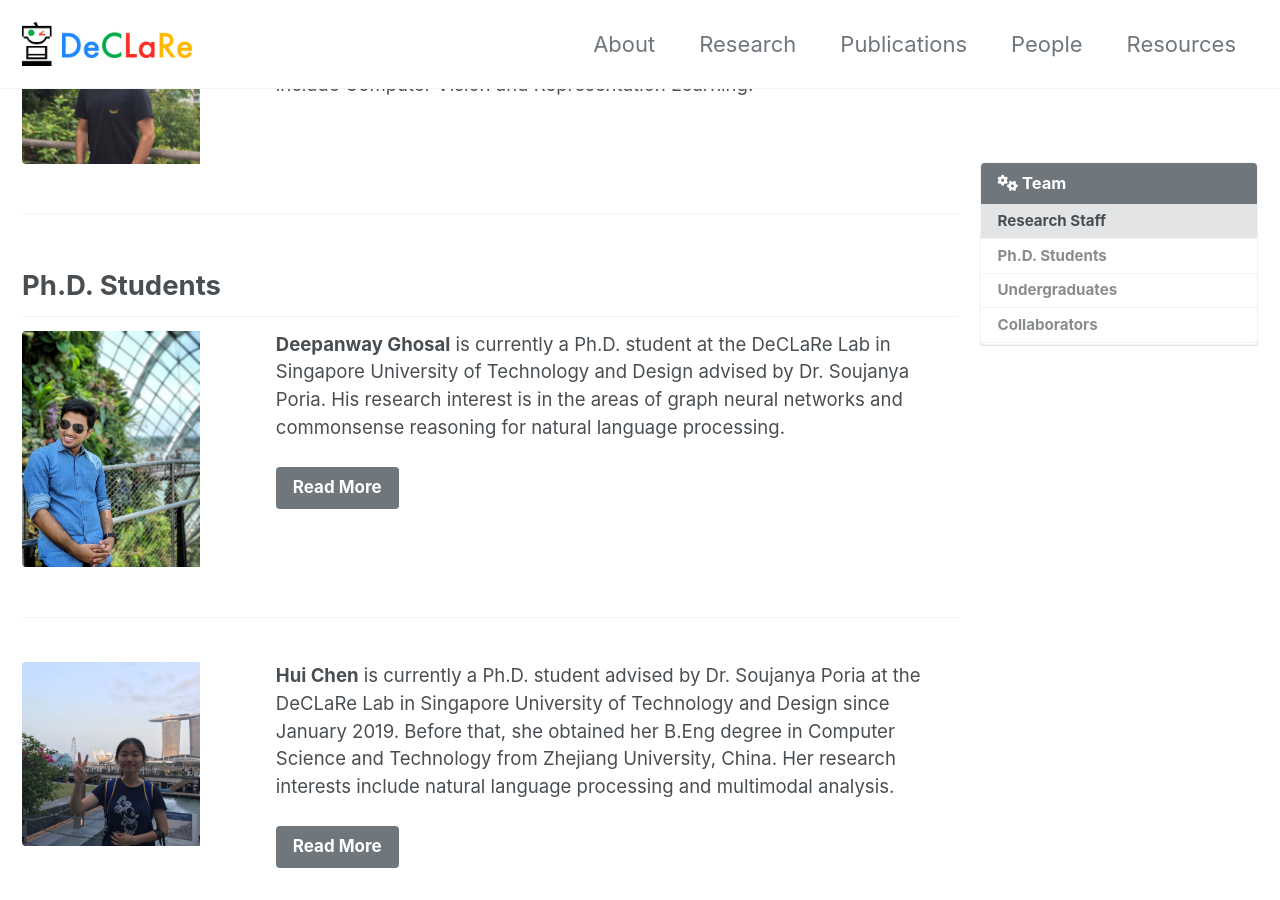
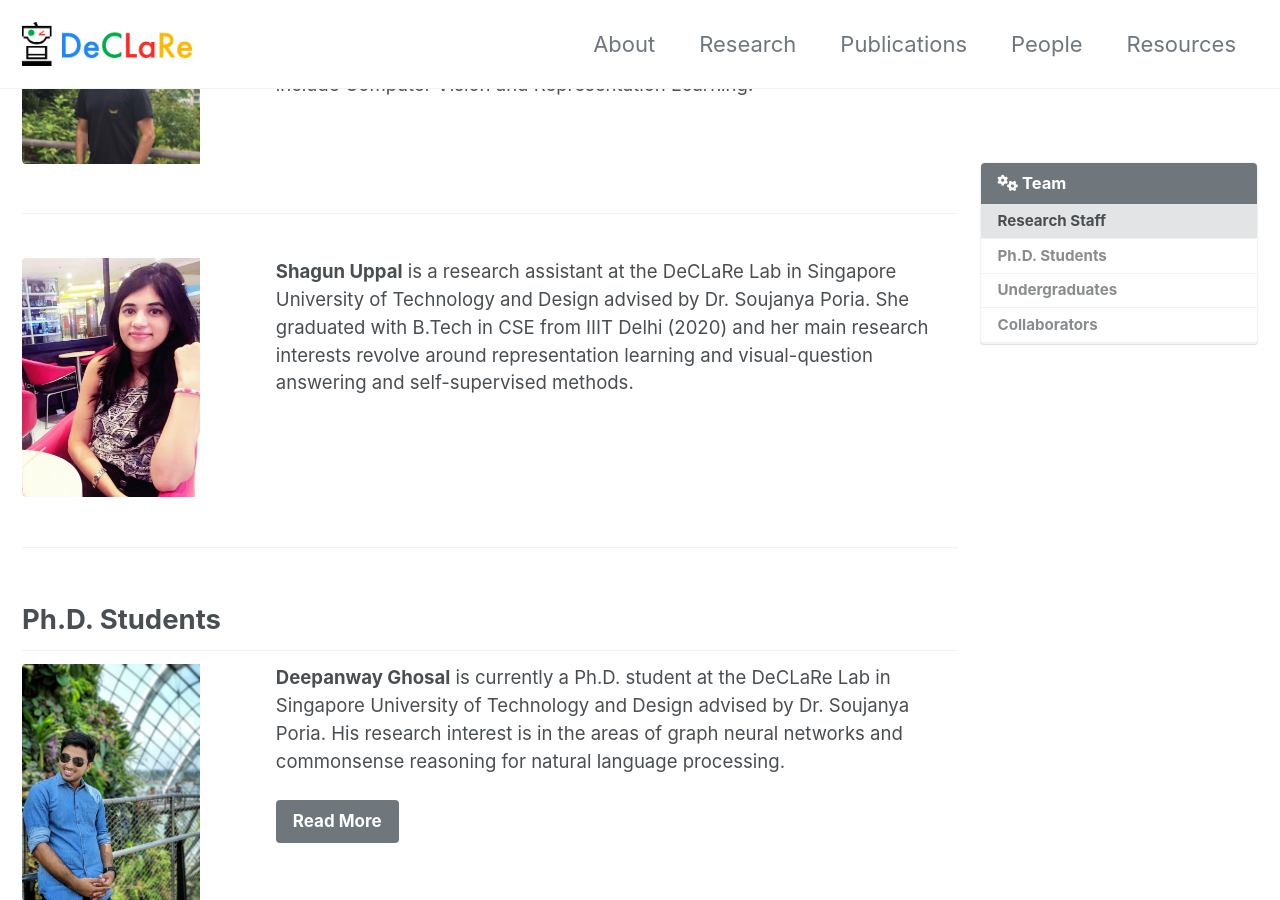
Before and after one commit to declare-lab/declare-lab.github.io, a Jekyll site: the page built from _pages/people.md, in a window 1280 px wide and 900 px high, scrolled down 1354 px. Built offline with Jekyll 4.4.1, drawn with Linux system fonts in a browser that asks for light colours; cached includes are drawn as plain includes; nearby versions of some CDN libraries.

Commit message:
add shagun

```diff
--- a/_pages/people.md
+++ b/_pages/people.md
@@ -37,6 +37,11 @@ devamanyu:
 sarthak:
   - image_path: /assets/images/people/sarthak.jpg
     excerpt: "**Sarthak Bhagat** is a research assistant at the DeCLaRe Lab in Singapore University of Technology and Design advised by Dr. Soujanya Poria. He recently graduated from IIIT Delhi with Honors and his research interests include Computer Vision and Representation Learning."
+
+shagun:
+  - image_path: /assets/images/people/shagun.jpg
+    excerpt: "**Shagun Uppal** is a research assistant at the DeCLaRe Lab in Singapore University of Technology and Design advised by Dr. Soujanya Poria. She graduated with B.Tech in CSE from IIIT Delhi (2020) and her main research interests revolve around representation learning and visual-question answering and self-supervised methods. "
+
 
 
 deepanway:
@@ -206,7 +211,7 @@ We have an amazing team of researchers comprising of PhD Students, Senior Resear
 
 {% include feature_row2 id="sarthak" type="left" %}
 
-
+{% include feature_row2 id="shagun" type="left" %}
 
 ## Ph.D. Students
 
```
Also changed, not shown: assets/images/people/shagun.jpg (added).
